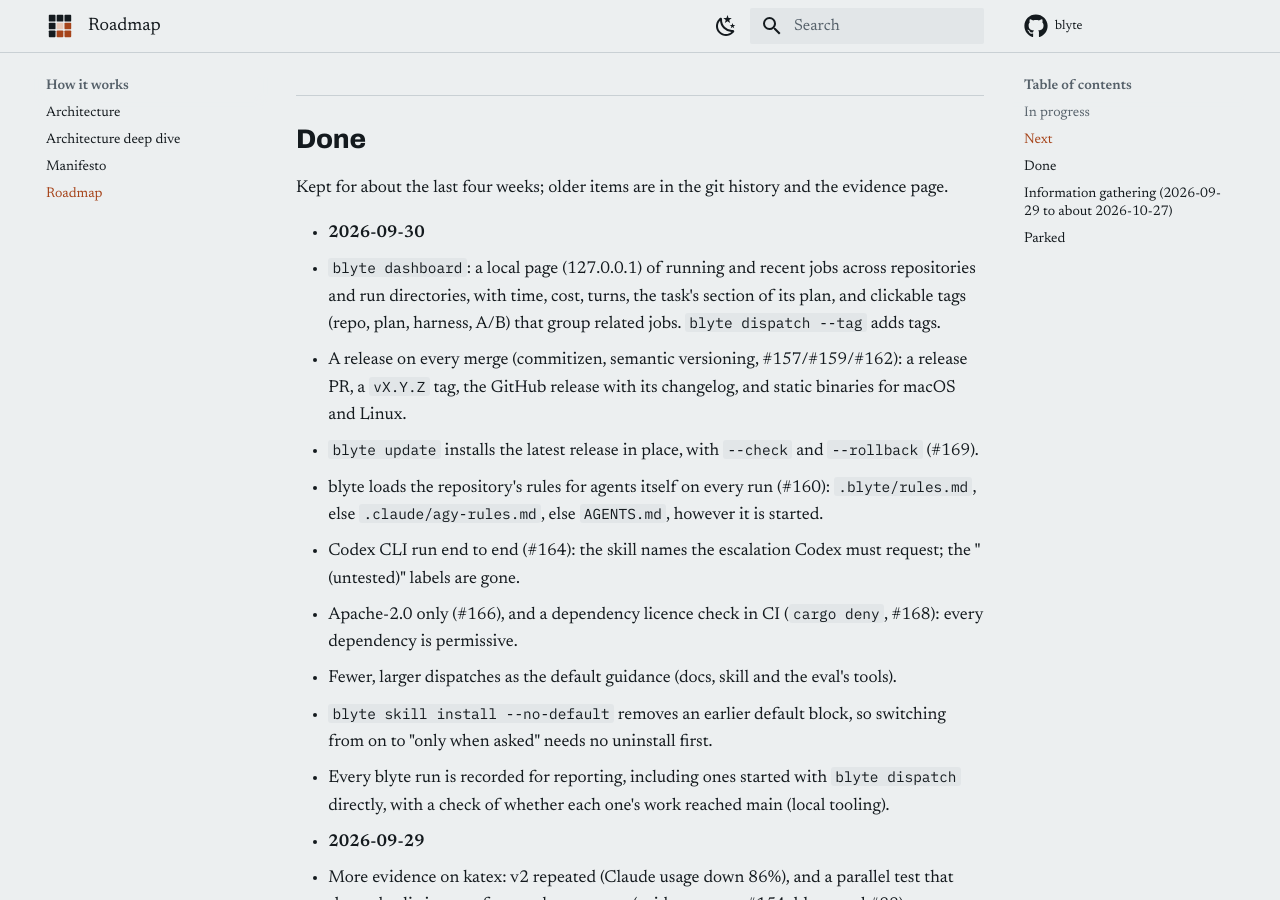
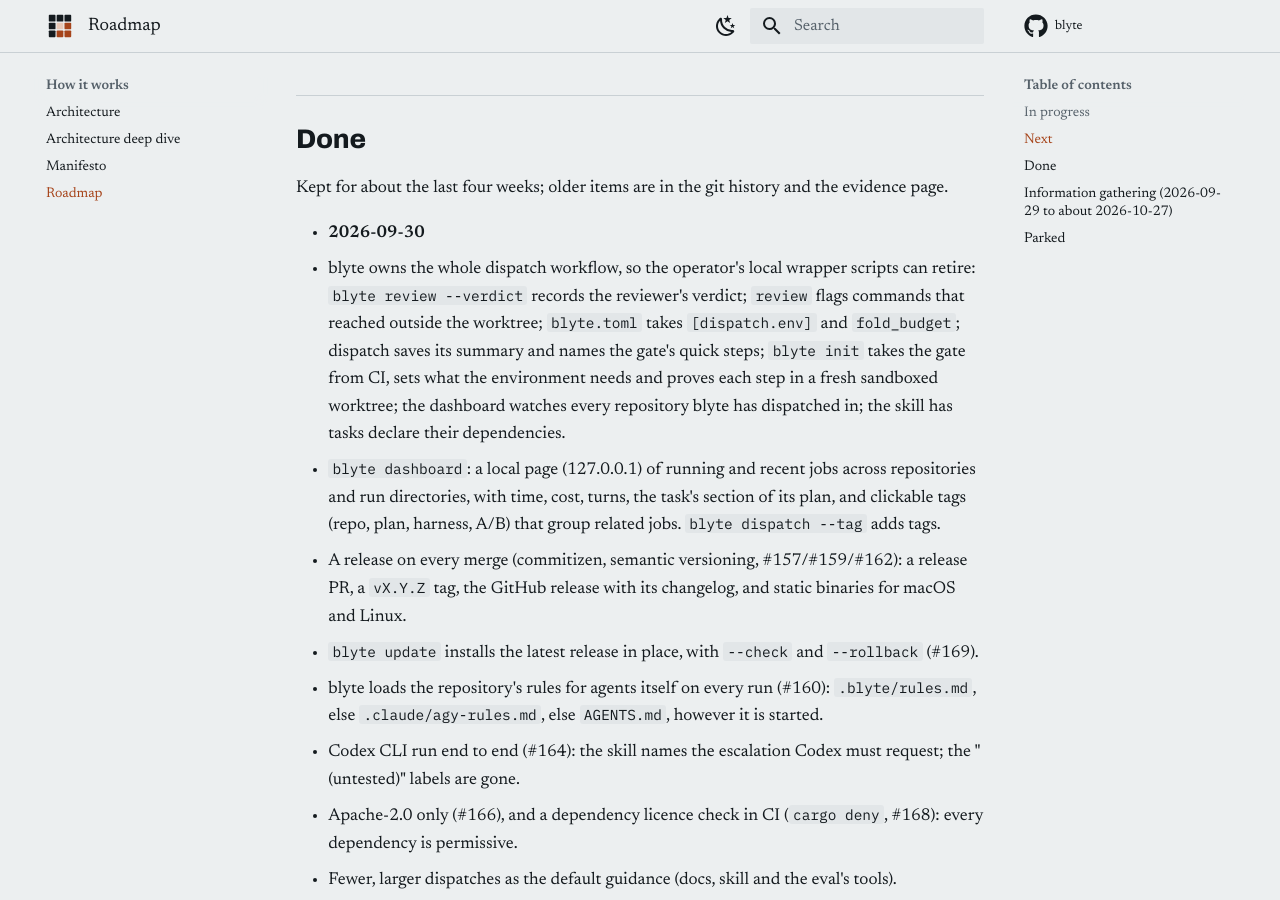
Before and after one commit to dnf0/blyte, an MkDocs documentation site: the page built from docs/roadmap.md, in a window 1280 px wide and 900 px high, scrolled down 799 px. Built offline with MkDocs 1.6.1 and Material for MkDocs 9.7.7, drawn with Linux system fonts in a browser that asks for light colours; comment, search, counter and statistics services are not loaded.

Commit message:
docs: roadmap, blyte owns the dispatch workflow
Co-Authored-By: Claude Opus 5.5 (1M context) <noreply@anthropic.com>

```diff
--- a/docs/roadmap.md
+++ b/docs/roadmap.md
@@ -22,6 +22,12 @@ Nothing at the moment; see Next.
 Kept for about the last four weeks; older items are in the git history and the evidence page.
 
 - **2026-09-30**
+  - blyte owns the whole dispatch workflow, so the operator's local wrapper scripts can retire:
+    `blyte review --verdict` records the reviewer's verdict; `review` flags commands that reached
+    outside the worktree; `blyte.toml` takes `[dispatch.env]` and `fold_budget`; dispatch saves its
+    summary and names the gate's quick steps; `blyte init` takes the gate from CI, sets what the
+    environment needs and proves each step in a fresh sandboxed worktree; the dashboard watches
+    every repository blyte has dispatched in; the skill has tasks declare their dependencies.
   - `blyte dashboard`: a local page (127.0.0.1) of running and recent jobs across repositories and
     run directories, with time, cost, turns, the task's section of its plan, and clickable tags
     (repo, plan, harness, A/B) that group related jobs. `blyte dispatch --tag` adds tags.
```
